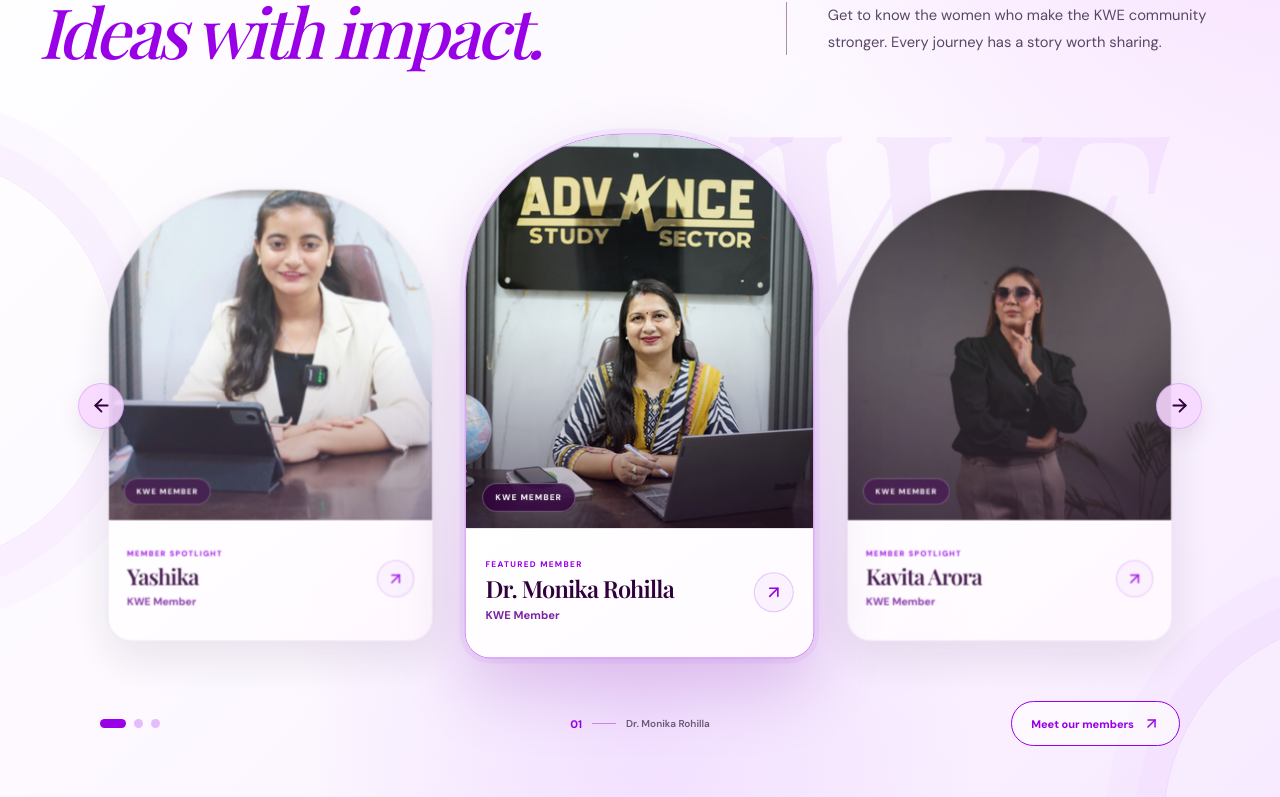
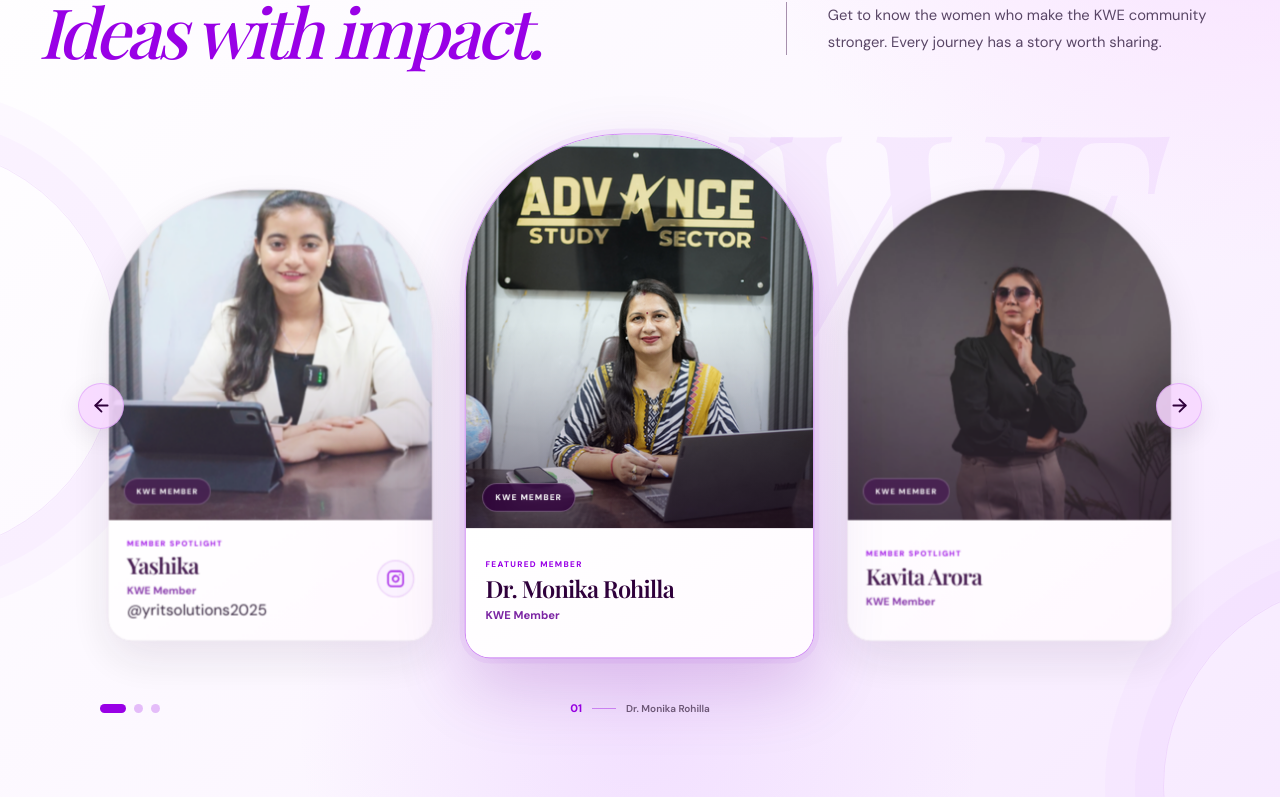
Before and after one commit to keshavsharmacs11/kwe-website, a Next.js app: page / in a window 1280 px wide. Shown: the part 2219-3016 px from the top of the page. Built offline with nearby package versions, Linux system fonts and the light colour scheme; a web font is replaced by a local one.

Commit message:
Remove members page redirect from homepage carousel

```diff
--- a/app/components/member-spotlight.tsx
+++ b/app/components/member-spotlight.tsx
@@ -2,9 +2,14 @@
 "use client";
 
 import Image from "next/image";
-import Link from "next/link";
 import { useState } from "react";
-import { ArrowLeft, ArrowRight, ArrowUpRight, MapPin } from "lucide-react";
+import {
+  ArrowLeft,
+  ArrowRight,
+  Instagram,
+  MapPin,
+} from "lucide-react";
+
 import { members } from "@/lib/members";
 
 type CardPosition = "side-left" | "featured" | "side-right";
@@ -16,7 +21,9 @@ export default function MemberSpotlight() {
   if (memberCount === 0) return null;
 
   const previousMember = () => {
-    setActiveIndex((current) => (current - 1 + memberCount) % memberCount);
+    setActiveIndex(
+      (current) => (current - 1 + memberCount) % memberCount
+    );
   };
 
   const nextMember = () => {
@@ -44,12 +51,18 @@ export default function MemberSpotlight() {
   const activeMember = members[activeIndex];
 
   return (
-    <section id="community" className="kwe-member-showcase section-pad">
+    <section
+      id="community"
+      className="kwe-member-showcase section-pad"
+    >
       <div className="shell kwe-member-showcase-inner">
+
+        {/* Section Heading */}
         <div className="kwe-member-heading">
           <div className="kwe-member-heading-main">
             <p className="kwe-member-eyebrow">
-              <span aria-hidden="true" /> MEET THE KWE COMMUNITY
+              <span aria-hidden="true" />
+              MEET THE KWE COMMUNITY
             </p>
 
             <h2 className="kwe-member-title">
@@ -65,14 +78,19 @@ export default function MemberSpotlight() {
           </p>
         </div>
 
+        {/* Member Carousel */}
         <div
           className="kwe-member-carousel"
           aria-label="Featured KWE member profiles"
         >
-          <span className="kwe-member-watermark" aria-hidden="true">
+          <span
+            className="kwe-member-watermark"
+            aria-hidden="true"
+          >
             KWE
           </span>
 
+          {/* Previous Member */}
           <button
             type="button"
             className="kwe-member-arrow kwe-member-arrow--previous"
@@ -83,9 +101,20 @@ export default function MemberSpotlight() {
             <ArrowLeft size={21} strokeWidth={2.1} />
           </button>
 
-          <div className="kwe-member-card-grid" aria-live="polite">
+          {/* Member Cards */}
+          <div
+            className="kwe-member-card-grid"
+            aria-live="polite"
+          >
             {visibleCards.map(({ member, position }) => {
-              const profileLine = [member.role, member.business]
+              const instagram = member.socials.find(
+                (social) => social.platform === "instagram"
+              );
+
+              const profileLine = [
+                member.role,
+                member.business,
+              ]
                 .filter(Boolean)
                 .join(" · ");
 
@@ -93,8 +122,13 @@ export default function MemberSpotlight() {
                 <article
                   className={`kwe-member-card kwe-member-card--${position}`}
                   key={`${member.id}-${position}`}
-                  aria-label={`${member.name}${position === "featured" ? ", featured member" : ""}`}
+                  aria-label={`${member.name}${
+                    position === "featured"
+                      ? ", featured member"
+                      : ""
+                  }`}
                 >
+                  {/* Member Image */}
                   <div className="kwe-member-card-photo">
                     <Image
                       src={member.image}
@@ -109,41 +143,89 @@ export default function MemberSpotlight() {
                     </span>
                   </div>
 
+                  {/* Member Details */}
                   <div className="kwe-member-card-info">
                     <div className="kwe-member-card-copy">
+
                       <span className="kwe-member-card-kicker">
                         {position === "featured"
                           ? "FEATURED MEMBER"
                           : "MEMBER SPOTLIGHT"}
                       </span>
 
-                      <h3>{member.name}</h3>
+                      {/* Member Name and Business Logo */}
+                      <div className="kwe-member-name-row">
+                        {member.businessLogo && (
+                          <Image
+                            src={member.businessLogo}
+                            alt={
+                              member.businessLogoAlt ||
+                              `${member.business || member.name} logo`
+                            }
+                            width={40}
+                            height={40}
+                            className="kwe-member-business-logo"
+                          />
+                        )}
 
+                        <h3>{member.name}</h3>
+                      </div>
+
+                      {/* Role and Business */}
                       {profileLine && (
-                        <p className="kwe-member-role">{profileLine}</p>
+                        <p className="kwe-member-role">
+                          {profileLine}
+                        </p>
                       )}
 
+                      {/* Location */}
                       {member.location && (
                         <span className="kwe-member-location">
-                          <MapPin size={13} aria-hidden="true" />
+                          <MapPin
+                            size={13}
+                            aria-hidden="true"
+                          />
                           {member.location}
                         </span>
                       )}
+
+                      {/* Instagram Handle */}
+                      {instagram && (
+                        <a
+                          className="kwe-member-handle"
+                          href={instagram.href}
+                          target="_blank"
+                          rel="noopener noreferrer"
+                          aria-label={`${member.name} ${instagram.label} on Instagram`}
+                        >
+                          {instagram.label}
+                        </a>
+                      )}
                     </div>
 
-                    <Link
-                      href={`/members#member-${member.id}`}
-                      className="kwe-member-profile-link"
-                      aria-label={`View ${member.name}'s member profile`}
-                    >
-                      <ArrowUpRight size={19} />
-                    </Link>
+                    {/* Instagram Icon — No Generic Arrow */}
+                    {instagram && (
+                      <a
+                        href={instagram.href}
+                        target="_blank"
+                        rel="noopener noreferrer"
+                        className="kwe-member-profile-link"
+                        aria-label={`Visit ${member.name}'s Instagram`}
+                        title={instagram.label}
+                      >
+                        <Instagram
+                          size={19}
+                          strokeWidth={2}
+                        />
+                      </a>
+                    )}
                   </div>
                 </article>
               );
             })}
           </div>
 
+          {/* Next Member */}
           <button
             type="button"
             className="kwe-member-arrow kwe-member-arrow--next"
@@ -155,30 +237,43 @@ export default function MemberSpotlight() {
           </button>
         </div>
 
+        {/* Carousel Footer — Indicators Only */}
         <div className="kwe-member-carousel-footer">
-          <div className="kwe-member-dots" aria-label="Choose a featured member">
+
+          <div
+            className="kwe-member-dots"
+            aria-label="Choose a featured member"
+          >
             {members.map((member, index) => (
               <button
                 type="button"
                 key={member.id}
-                className={`kwe-member-dot${index === activeIndex ? " is-active" : ""}`}
+                className={`kwe-member-dot${
+                  index === activeIndex ? " is-active" : ""
+                }`}
                 onClick={() => setActiveIndex(index)}
                 aria-label={`Feature ${member.name}`}
-                aria-current={index === activeIndex ? "true" : undefined}
+                aria-current={
+                  index === activeIndex ? "true" : undefined
+                }
               />
             ))}
           </div>
 
-          <p className="kwe-member-current" aria-live="polite">
-            <span>{String(activeIndex + 1).padStart(2, "0")}</span>
+          <p
+            className="kwe-member-current"
+            aria-live="polite"
+          >
+            <span>
+              {String(activeIndex + 1).padStart(2, "0")}
+            </span>
+
             <span className="kwe-member-current-divider" />
+
             {activeMember.name}
           </p>
+        </div>
 
-          <Link href="/members" className="kwe-member-all-link">
-            Meet our members <ArrowUpRight size={17} />
-          </Link>
-        </div>
       </div>
     </section>
   );
```
